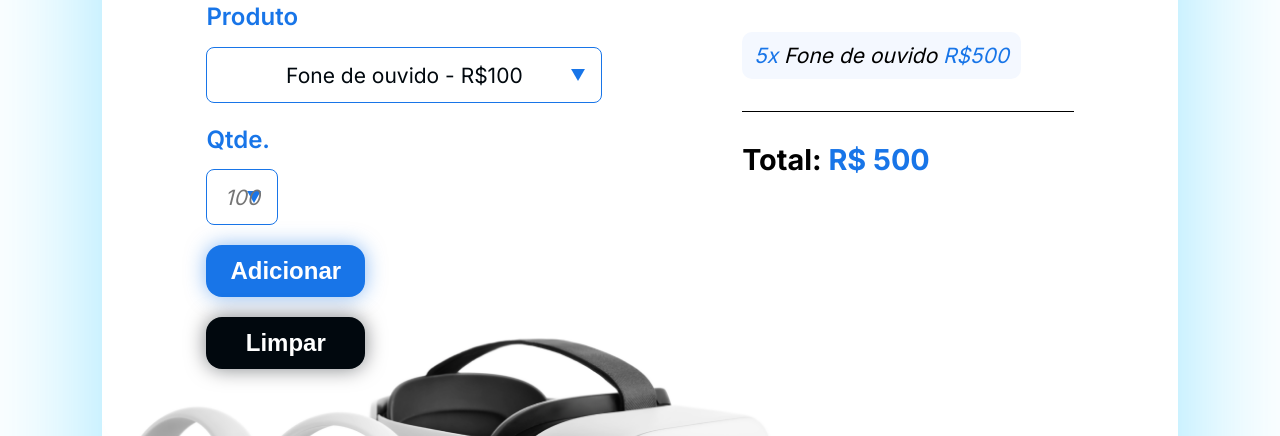
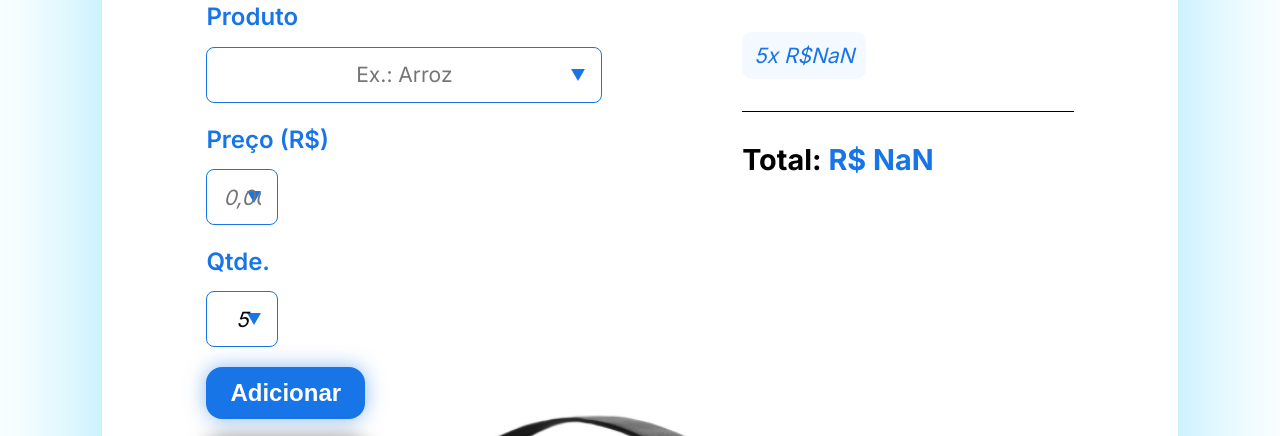
Before and after one commit to DacolDaniel/carrinho-compras, a plain HTML site: page index.html in a window 1280 px wide. Both pictures are taken after typing "5" into the empty fields and a click on the button "Adicionar". Shown: the part 327-763 px from the top of the page. Drawn offline with Linux system fonts and the light colour scheme.

Commit message:
[dacol]-add soma itens

```diff
--- a/index.html
+++ b/index.html
@@ -25,12 +25,22 @@
       <form class="formulario">
         <label class="campo-grupo">
           <span class="texto-medio-azul">Produto</span>
-          <select class="produto-input" name="produto" id="produto">
-            <option value="Fone de ouvido - R$100">Fone de ouvido - R$100</option>
-            <option value="Celular - R$1400">Celular - R$1400</option>
-            <option value="Oculus VR - R$5000">Oculus VR - R$5000</option>
-          </select>
-          </div>
+          <input
+            class="produto-input"
+            id="produto"
+            type="text"
+            placeholder="Ex.: Arroz">
+        </label>
+
+        <label class="campo-grupo">
+          <span class="texto-medio-azul">Preço (R$)</span>
+          <input
+            class="quantidade-input"
+            id="preco"
+            type="number"
+            step="0.01"
+            min="0"
+            placeholder="0,00">
         </label>
 
         <section class="parte-inferior">
--- a/js/app.js
+++ b/js/app.js
@@ -7,8 +7,8 @@ function adicionar() {
     //recuperar valores nome do produto, quantidade e valor
     let produto = document.getElementById('produto').value;
     let nomeProduto = produto.split('-')[0];
-    let valorUnitario = produto.split('R$')[1];
-    let quantidade = document.getElementById('quantidade').value;
+    let valorUnitario = parseFloat(document.getElementById('preco').value);
+    let quantidade = parseFloat(document.getElementById('quantidade').value);
     //calcular o preço, o nosso subtotal
     let preco = quantidade * valorUnitario;
     let carrinho = document.getElementById('lista-produtos');
@@ -22,8 +22,8 @@ function adicionar() {
         alert(`o campo de quantidade não pode ser vazio!`);
     }
     //atualizar o valor total
-    totalGeral = totalGeral + preco;
-    let campoTotal = document.getElementById('valor-total');
+    totalGeral += preco;
+    document.getElementById('valor-total').textContent = formataValores(totalGeral);
     campoTotal.textContent = `R$ ${totalGeral}`;
     document.getElementById('quantidade').value = '';
 }
@@ -34,6 +34,13 @@ function limpar(params) {
     if (resposta == true) {
         totalGeral = 0;
         document.getElementById('lista-produtos').innerHTML = '';
-        document.getElementById('valor-total').textContent = 'R$0';
+        document.getElementById('valor-total').textContent = formataValores(0);
     }
 }
+
+function formataValores(valor) {
+    return new Intl.NumberFormat('pt-BR', {
+        style: 'currency',
+        currency: 'BRL'
+    }).format(valor);
+}
```
